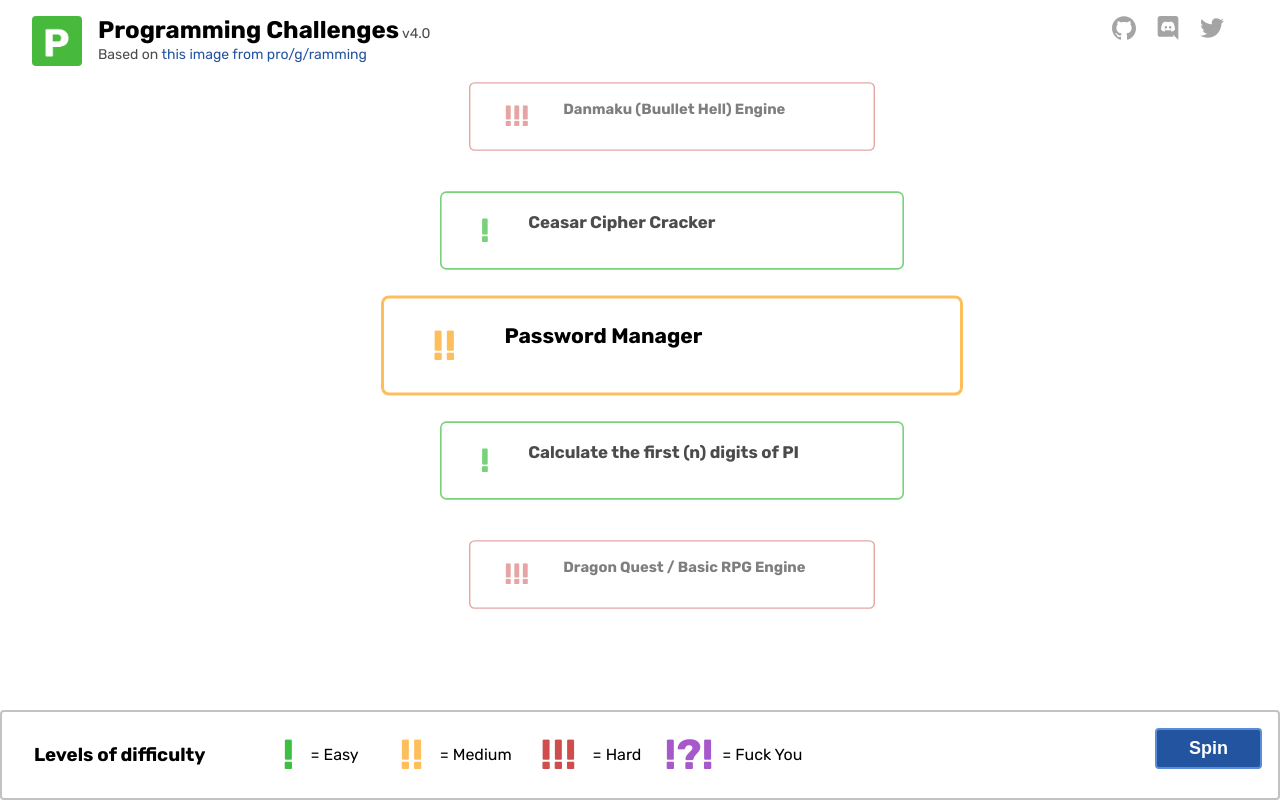
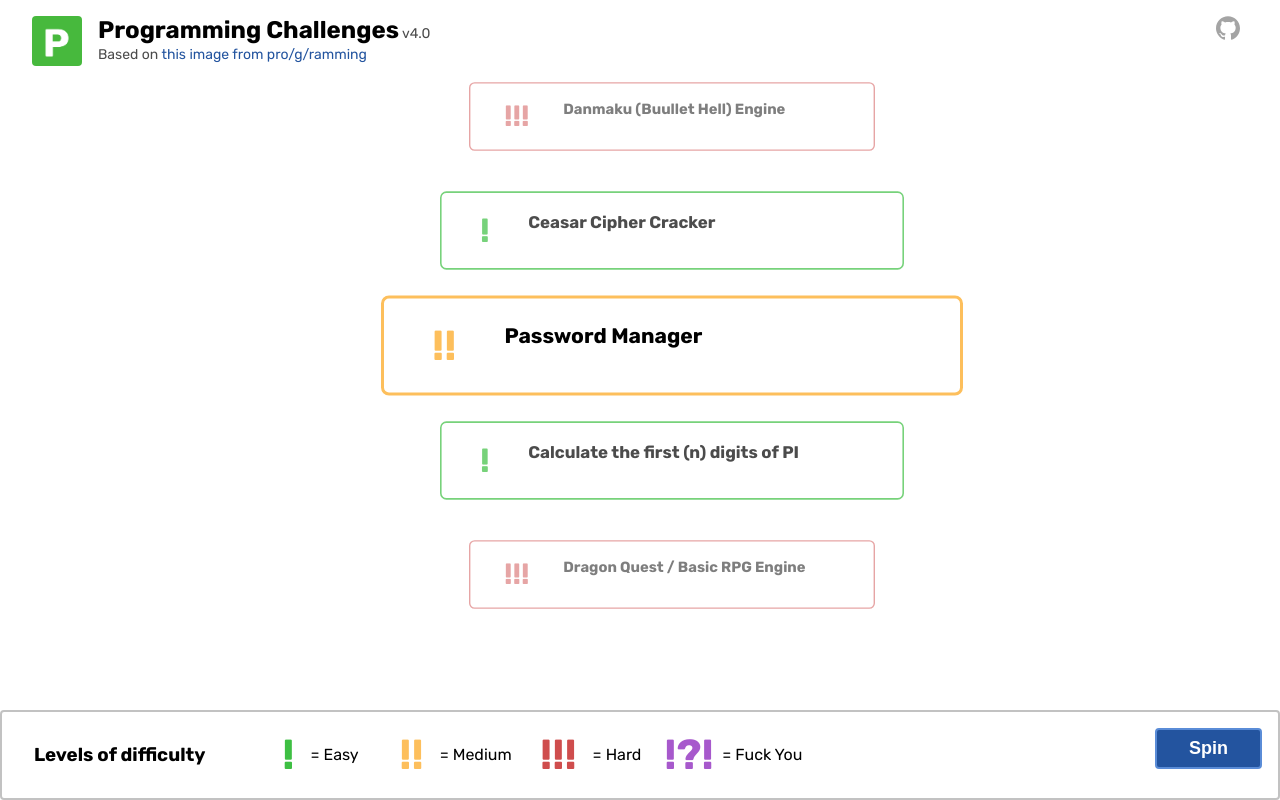
Before and after one commit to JeremyJaydan/programming-challenges, a plain HTML site: page index.html in a window 1280 px wide. Shown: the top 800 px of the page. Drawn offline with Linux system fonts and the light colour scheme.

Commit message:
Fix readme programming challenge image and update social links

```diff
--- a/index.html
+++ b/index.html
@@ -29,21 +29,10 @@
       <h1 class="margin--autopx">Programming Challenges<span class="span span--small"> v4.0</span></h1>
       <small class="margin--autopx span span--small">Based on <a class="link" href="./media/programming-challenges-v4.0.png" target="_blank">this image from pro/g/ramming</a></small>
     </section>
-    <section class="flex__section margin--leftpx socials">
-      <a class="socials__link" href="https://github.com/thinkbreak/programming-challenges" target="_blank">
+    <section class="flex__section socials" style="margin-left: auto;">
+      <a class="socials__link" href="https://github.com/jeremyjaydan/programming-challenges" target="_blank">
         <svg class="socials__img socials__img--github" xmlns="http://www.w3.org/2000/svg" width="50" height="49" viewBox="0 0 50 49" fill="none">
           <path fill-rule="evenodd" clip-rule="evenodd" d="M25 0C11.1875 0 0 11.1875 0 25C0 36.0625 7.15625 45.4063 17.0937 48.7188C18.3437 48.9375 18.8125 48.1875 18.8125 47.5313C18.8125 46.9375 18.7813 44.9688 18.7813 42.875C12.5 44.0313 10.875 41.3437 10.375 39.9375C10.0937 39.2187 8.875 37 7.8125 36.4062C6.9375 35.9375 5.6875 34.7812 7.78125 34.75C9.75 34.7187 11.1563 36.5625 11.625 37.3125C13.875 41.0937 17.4688 40.0313 18.9063 39.375C19.125 37.75 19.7812 36.6562 20.5 36.0312C14.9375 35.4062 9.125 33.25 9.125 23.6875C9.125 20.9687 10.0938 18.7187 11.6875 16.9687C11.4375 16.3437 10.5625 13.7812 11.9375 10.3437C11.9375 10.3437 14.0313 9.6875 18.8125 12.9063C20.8125 12.3438 22.9375 12.0625 25.0625 12.0625C27.1875 12.0625 29.3125 12.3438 31.3125 12.9063C36.0938 9.65625 38.1875 10.3437 38.1875 10.3437C39.5625 13.7812 38.6875 16.3437 38.4375 16.9687C40.0313 18.7187 41 20.9375 41 23.6875C41 33.2812 35.1563 35.4062 29.5938 36.0312C30.5 36.8125 31.2813 38.3125 31.2813 40.6563C31.2813 44 31.25 46.6875 31.25 47.5313C31.25 48.1875 31.7188 48.9688 32.9688 48.7188C37.9317 47.0433 42.2443 43.8537 45.2995 39.5988C48.3547 35.344 49.9987 30.2381 50 25C50 11.1875 38.8125 0 25 0Z" fill="#4B4B4B"/>
-        </svg>
-      </a>
-      <a class="socials__link" href="https://discord.gg/RBY2RyW" target="_blank">
-        <svg class="socials__img socials__img--github" xmlns="http://www.w3.org/2000/svg" width="50" height="58" viewBox="0 0 50 58" fill="none">
-          <path d="M19.8286 23.9714C18.2 23.9714 16.9143 25.4 16.9143 27.1429C16.9143 28.8857 18.2286 30.3143 19.8286 30.3143C21.4571 30.3143 22.7429 28.8857 22.7429 27.1429C22.7714 25.4 21.4571 23.9714 19.8286 23.9714ZM30.2571 23.9714C28.6286 23.9714 27.3429 25.4 27.3429 27.1429C27.3429 28.8857 28.6571 30.3143 30.2571 30.3143C31.8857 30.3143 33.1714 28.8857 33.1714 27.1429C33.1714 25.4 31.8857 23.9714 30.2571 23.9714Z" fill="#4B4B4B"/>
-          <path d="M44.1429 0H5.85714C2.62857 0 0 2.62857 0 5.88571V44.5143C0 47.7714 2.62857 50.4 5.85714 50.4H38.2571L36.7429 45.1143L40.4 48.5143L43.8571 51.7143L50 57.1429V5.88571C50 2.62857 47.3714 0 44.1429 0ZM33.1143 37.3143C33.1143 37.3143 32.0857 36.0857 31.2286 35C34.9714 33.9429 36.4 31.6 36.4 31.6C35.2286 32.3714 34.1143 32.9143 33.1143 33.2857C31.6857 33.8857 30.3143 34.2857 28.9714 34.5143C26.2286 35.0286 23.7143 34.8857 21.5714 34.4857C19.9429 34.1714 18.5429 33.7143 17.3714 33.2571C16.7143 33 16 32.6857 15.2857 32.2857C15.2 32.2286 15.1143 32.2 15.0286 32.1429C14.9714 32.1143 14.9429 32.0857 14.9143 32.0571C14.4 31.7714 14.1143 31.5714 14.1143 31.5714C14.1143 31.5714 15.4857 33.8571 19.1143 34.9429C18.2571 36.0286 17.2 37.3143 17.2 37.3143C10.8857 37.1143 8.48571 32.9714 8.48571 32.9714C8.48571 23.7714 12.6 16.3143 12.6 16.3143C16.7143 13.2286 20.6286 13.3143 20.6286 13.3143L20.9143 13.6571C15.7714 15.1429 13.4 17.4 13.4 17.4C13.4 17.4 14.0286 17.0571 15.0857 16.5714C18.1429 15.2286 20.5714 14.8571 21.5714 14.7714C21.7429 14.7429 21.8857 14.7143 22.0571 14.7143C23.8 14.4857 25.7714 14.4286 27.8286 14.6571C30.5429 14.9714 33.4571 15.7714 36.4286 17.4C36.4286 17.4 34.1714 15.2571 29.3143 13.7714L29.7143 13.3143C29.7143 13.3143 33.6286 13.2286 37.7429 16.3143C37.7429 16.3143 41.8571 23.7714 41.8571 32.9714C41.8571 32.9714 39.4286 37.1143 33.1143 37.3143Z" fill="#4B4B4B"/>
-        </svg>
-      </a>
-      <a class="socials__link" href="https://twitter.com/JeremyJaydan" target="_blank">
-        <svg class="socials__img socials__img--twitter" xmlns="http://www.w3.org/2000/svg" width="50" height="41" viewBox="0 0 50 41" fill="none">
-          <path d="M45.1492 10.1606C41.9776 44.7145 11.9403 44.5288 0 36.3547C7.91047 36.8003 13.2462 33.5682 14.9254 31.8965C8.20898 31.3958 6.83444 27.2913 5.83941 25C6.39912 25.2423 9.30656 25.5474 10.4015 24.8175C3.60742 23.3414 2.50073 17.8153 2.18978 14.781C4.19708 15.5109 5.59702 15.7961 6.52985 15.7341C0.111941 11.127 1.99005 4.89734 3.73134 2.35844C10.1492 10.5325 20.3359 12.6996 24.6269 12.7614C23.1343 -3.40063 39.1793 -1.35675 42.1641 3.47345C42.1641 3.47345 44.5895 3.47341 48.5075 1.05759C48.1343 3.6585 45.709 5.51616 44.2164 6.63081C45.8953 6.63081 47.9473 5.8879 49.9992 5.14497L50 5.14469C48.0597 8.11711 45.9577 9.72711 45.1492 10.1606Z" fill="#4B4B4B"/>
         </svg>
       </a>
     </section>
```
Also changed, not shown: 1 other file.
